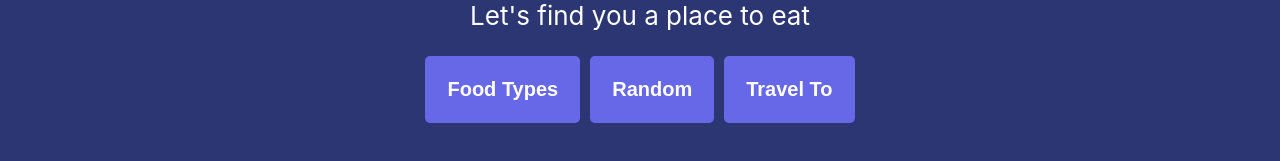
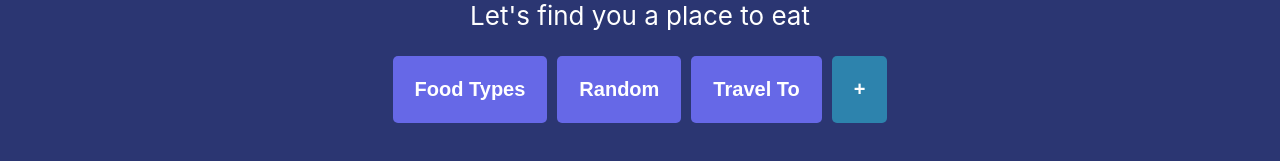
Before and after one commit to thehashton/Grumble, a React (Create React App) app: page / in a window 1280 px wide. Shown: the part 379-540 px from the top of the page. Built offline with nearby package versions, Linux system fonts and the light colour scheme.

Commit message:
Adds addEatery component

```diff
--- /dev/null
+++ b/src/RootComponents/AddEatery/AddEatery.tsx
@@ -0,0 +1,12 @@
+import React, { Component } from 'react'
+
+export default class AddEatery extends Component {
+    render() {
+        return (
+            <>
+                <h1>add eatery</h1>
+                <input type="text"/>
+            </>
+        )
+    }
+}
--- /dev/null
+++ b/src/RootComponents/AddEatery/index.tsx
@@ -0,0 +1 @@
+export { default } from './AddEatery';
--- a/src/components/Home/Buttons.tsx
+++ b/src/components/Home/Buttons.tsx
@@ -5,35 +5,42 @@ import FoodTypes from '../../RootComponents/FoodTypes';
 import Random from '../../RootComponents/Random';
 import TravelTo from '../../RootComponents/TravelTo';
 import Dialog from '../../components/Global/Dialog';
+import AddEatery from '../../RootComponents/AddEatery';
 
 export default class Buttons extends Component {
 
   state = {
     foodTypesOpen: false,
     randomChoiceOpen: false,
-    travelToOpen: false
+    travelToOpen: false,
+    addEatery: false
   }
 
   render() {
 
-    const {foodTypesOpen, randomChoiceOpen, travelToOpen} = this.state;
+    const {foodTypesOpen, randomChoiceOpen, travelToOpen, addEatery} = this.state;
 
     return (
       <div>
         <Button
-            onClick={() => this.setState({ foodTypesOpen: true, randomChoiceOpen: false, travelToOpen: false})}
+            onClick={() => this.setState({ foodTypesOpen: true, randomChoiceOpen: false, travelToOpen: false, addEatery: false})}
             className={`food-types ${foodTypesOpen ? `active` : ``}`}
             buttonText="Food Types"
           />
         <Button
-          onClick={() => this.setState({ randomChoiceOpen: true, foodTypesOpen: false, travelToOpen: false})}
+          onClick={() => this.setState({ randomChoiceOpen: true, foodTypesOpen: false, travelToOpen: false, addEatery: false})}
           className={`random-choice ${randomChoiceOpen ? `active` : ``}`}
           buttonText="Random"
         />
         <Button
-          onClick={() => this.setState({ travelToOpen: true, randomChoiceOpen: false, foodTypesOpen: false})}
+          onClick={() => this.setState({ travelToOpen: true, randomChoiceOpen: false, foodTypesOpen: false, addEatery: false})}
           className={`travel-to ${travelToOpen ? `active` : ``}`}
           buttonText="Travel To"
+        />
+        <Button
+          onClick={() => this.setState({ travelToOpen: false, randomChoiceOpen: false, foodTypesOpen: false, addEatery: true})}
+          className={`addEatery ${addEatery ? `active` : ``}`}
+          buttonText="+"
         />
 
         <Dialog
@@ -56,6 +63,13 @@ export default class Buttons extends Component {
           dialogClass={`travel-to ${travelToOpen ? `active` : ``}`}>
           <TravelTo />
         </Dialog>
+
+        <Dialog
+          isOpen={this.state.addEatery}
+          onClose={() => this.setState({ addEatery: false})}
+          dialogClass={`addEatery ${addEatery ? `active` : ``}`}>
+          <AddEatery />
+        </Dialog>
       </div>
     )
 
--- a/src/components/Home/button.scss
+++ b/src/components/Home/button.scss
@@ -21,3 +21,11 @@
         top: 3px;
     }
 }
+
+.addEatery {
+    background: #2d83ad;
+
+    &:hover {
+        background: darken(#2d83ad, 10%);
+    }
+}
```
Also changed, not shown: src/RootComponents/AddEatery/addEatery.scss (added).
